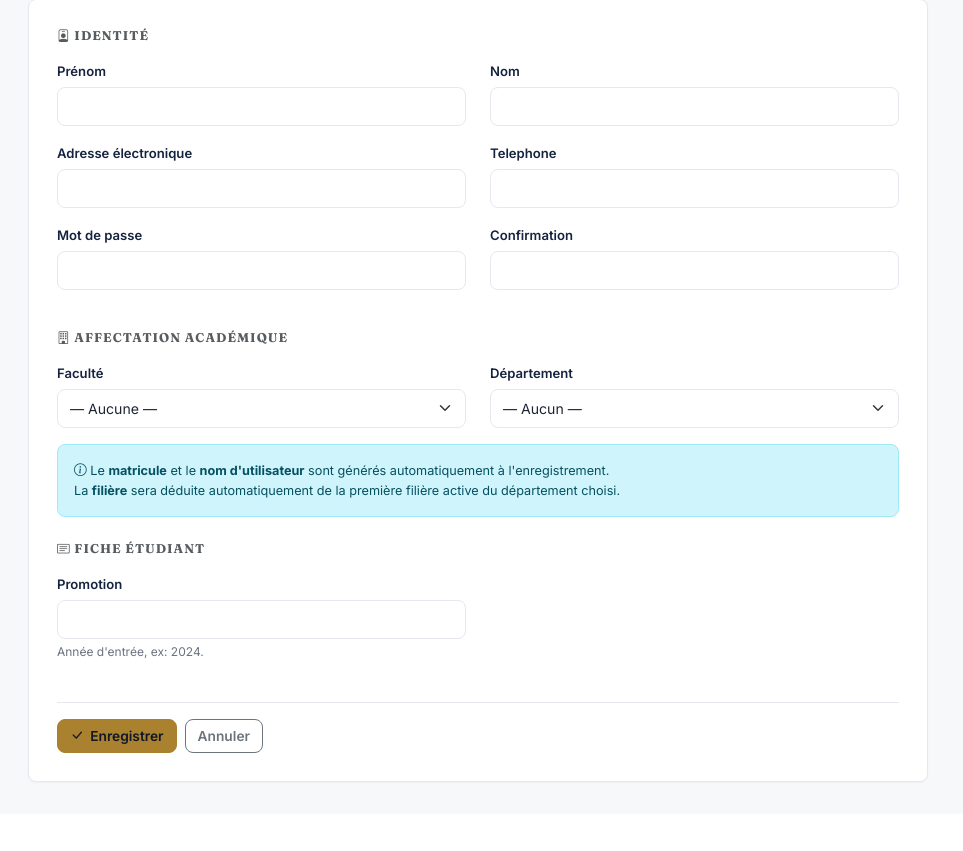
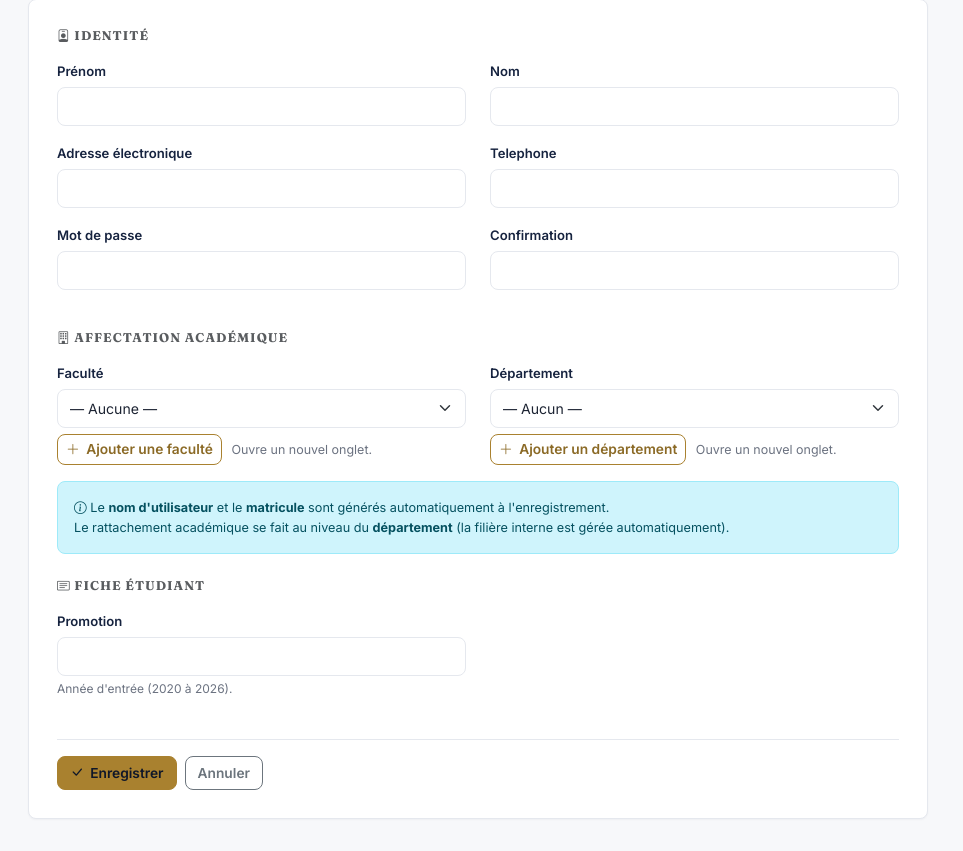
Before and after one commit to monamijer/django-academic, a Django app: page /etudiants/ajouter/ in a window 1280 px wide. Shown: the part 199-1050 px from the top of the page, without its empty margins (0-963 px from the left). Before the commit the page ends 982 px from the top, so only its background shows below. Run offline with Django 5.2, Linux system fonts and the light colour scheme; a user stored in the database is signed in; tables that the repository leaves empty hold one stand-in row (values such as "Sample post"); some libraries are stand-ins or nearby versions.

Commit message:
refactor(etudiants): drop filiere from UI, auto-create generic filiere, hide technical ids
- Faculte + Departement are now the only academic inputs. Filiere is auto-created as 'General - <departement>' if missing, so no more blocking 'no active filiere' errors.
- Username and matricule are no longer rendered: they are auto-generated at save time, avoiding confusion for professors.
- Promotion bounded 2020-2026.
- form-add.js re-injects '+ Add' buttons after cascade repopulation so they no longer disappear.
- Static js files are now tracked.

```diff
--- a/etudiants/forms.py
+++ b/etudiants/forms.py
@@ -3,6 +3,8 @@ from django.core.exceptions import ValidationError
 from django.db import IntegrityError, transaction
 from django.urls import reverse
 from django.utils import timezone
+import re
+import unicodedata
 
 from academique.models import AnneeAcademique, Cours, Departement, Faculte, Filiere
 from comptes.forms import UtilisateurCreationForm
@@ -20,31 +22,21 @@ def _add_attr(url_name, label="Ajouter"):
 
 
 # ═══════════════════════════════════════════════════════════════
-# GÉNÉRATEURS DE VALEURS UNIQUES (username, matricule)
+# Générateurs (username + matricule)
 # ═══════════════════════════════════════════════════════════════
 
 def _slugify_username_part(value):
-    """Transforme un prénom/nom en fragment de username :
-    accents retirés, espaces → point, minuscules, caractères sûrs."""
-    import re
-    import unicodedata
-
     value = unicodedata.normalize("NFKD", value or "")
     value = value.encode("ascii", "ignore").decode("ascii")
     value = re.sub(r"[^a-zA-Z0-9.\-]+", "", value)
-    value = value.strip(".-").lower()
-    return value or "user"
+    return value.strip(".-").lower() or "user"
 
 
 def generer_username(first_name, last_name):
-    """Construit un username unique : prenom.nom, prenom.nom2, prenom.nom3...
-    Si prénom/nom vides, retombe sur 'etudiant'."""
     prenom = _slugify_username_part(first_name)
     nom = _slugify_username_part(last_name)
-
     base = f"{prenom}.{nom}" if (prenom != "user" or nom != "user") else "etudiant"
     base = base.strip(".-") or "etudiant"
-
     username = base
     suffixe = 1
     while Utilisateur.objects.filter(username=username).exists():
@@ -53,14 +45,13 @@ def generer_username(first_name, last_name):
     return username
 
 
+def _annee_prefix():
+    annee = AnneeAcademique.courante()
+    return annee.libelle.split("-")[0] if annee else str(timezone.now().year)
+
+
 def generer_matricule():
-    """Format : ETU-<annee courante>-<compteur 5 chiffres>
-    Ex: ETU-2026-00001, ETU-2026-00002...
-    Basé sur le plus grand matricule existant pour l'année courante."""
-    annee = AnneeAcademique.courante()
-    annee_label = (annee.libelle.split("-")[0] if annee else str(timezone.now().year))
-    prefix = f"ETU-{annee_label}-"
-
+    prefix = f"ETU-{_annee_prefix()}-"
     dernier = (
         Etudiant.objects
         .filter(matricule__startswith=prefix)
@@ -78,21 +69,44 @@ def generer_matricule():
     return f"{prefix}{numero:05d}"
 
 
+def _filiere_pour_departement(departement):
+    """Retourne la filière à utiliser pour un département.
+    Si aucune filière active n'existe, en crée une 'Général' automatiquement.
+    Ainsi l'étudiant peut toujours être créé — la notion de filière reste
+    en base pour compatibilité mais n'est plus demandée à l'utilisateur."""
+    filiere = (
+        Filiere.objects.filter(departement=departement, est_active=True)
+        .order_by("nom").first()
+    )
+    if filiere:
+        return filiere
+
+    # Création automatique d'une filière générique
+    code_base = f"GEN-{departement.code}"
+    code = code_base
+    suffixe = 1
+    while Filiere.objects.filter(code=code).exists():
+        suffixe += 1
+        code = f"{code_base}-{suffixe}"
+
+    return Filiere.objects.create(
+        departement=departement,
+        nom=f"Général — {departement.nom}",
+        code=code,
+        duree_annees=3,
+        est_active=True,
+    )
+
+
 # ═══════════════════════════════════════════════════════════════
-# CRÉATION D'ÉTUDIANT
+# Création
 # ═══════════════════════════════════════════════════════════════
 
 class EtudiantCreationForm(UtilisateurCreationForm):
-    """Crée en une seule transaction :
-    - un Utilisateur (role=ETUDIANT), username auto-généré
-    - une fiche Etudiant, matricule auto-généré
+    """Création : l'utilisateur choisit Faculté → Département.
+    La filière est résolue automatiquement (créée si absente).
+    Username et matricule sont auto-générés, invisibles."""
 
-    Cascade faculté → département (la filière n'est plus demandée :
-    elle sera déduite automatiquement de la première filière active
-    du département choisi).
-    """
-
-    # ─── Cascade ───
     faculte = forms.ModelChoiceField(
         queryset=Faculte.objects.none(),
         empty_label="— Sélectionnez une faculté —",
@@ -111,20 +125,14 @@ class EtudiantCreationForm(UtilisateurCreationForm):
         label="Département",
         widget=forms.Select(attrs={"class": "form-select"}),
     )
-
-    # ─── Identité (username dérivé automatiquement) ───
-    # On garde first_name, last_name, email, telephone du parent,
-    # mais on retire username et on le calcule côté serveur.
-
     promotion = forms.IntegerField(
-        min_value=2000,
-        max_value=2100,
+        min_value=2020,
+        max_value=2026,
         widget=forms.NumberInput(attrs={"class": "form-control"}),
-        help_text="Année d'entrée, ex: 2024.",
+        help_text="Année d'entrée (2020 à 2026).",
     )
 
     class Meta(UtilisateurCreationForm.Meta):
-        # Plus de username ni de filiere dans le formulaire
         fields = ["first_name", "last_name", "email", "telephone"]
 
     def __init__(self, *args, utilisateur=None, **kwargs):
@@ -133,7 +141,7 @@ class EtudiantCreationForm(UtilisateurCreationForm):
         # Retirer les champs hérités inutiles
         for champ in (
             "username", "role", "faculte_admin", "departement_admin",
-            "est_actif_compte", "filiere",
+            "est_actif_compte", "filiere", "matricule",
         ):
             self.fields.pop(champ, None)
 
@@ -148,8 +156,14 @@ class EtudiantCreationForm(UtilisateurCreationForm):
         else:
             self.fields["faculte"].queryset = Faculte.objects.filter(est_active=True)
             self.fields["departement"].queryset = Departement.objects.filter(est_actif=True)
+            self.fields["departement"].widget.attrs.update(
+                _add_attr("academique:creer_departement", "Ajouter un département")
+            )
+            self.fields["faculte"].widget.attrs.update(
+                _add_attr("academique:creer_faculte", "Ajouter une faculté")
+            )
 
-        # Pré-remplissage à l'édition
+        # Pré-remplissage édition
         if self.instance and self.instance.pk and self.instance.filiere_id:
             dep = self.instance.filiere.departement
             self.fields["departement"].initial = dep.pk
@@ -157,23 +171,11 @@ class EtudiantCreationForm(UtilisateurCreationForm):
 
     def clean(self):
         cleaned = super().clean()
-        # Cohérence faculté ↔ département
         faculte = cleaned.get("faculte")
         departement = cleaned.get("departement")
         if faculte and departement and departement.faculte_id != faculte.pk:
             raise ValidationError({
                 "departement": "Ce département n'appartient pas à la faculté choisie."
-            })
-
-        # Vérifie qu'il existe au moins une filière active pour ce département
-        if departement and not Filiere.objects.filter(
-            departement=departement, est_active=True
-        ).exists():
-            raise ValidationError({
-                "departement": (
-                    f"Le département « {departement.nom} » n'a aucune filière active. "
-                    "Créez-en une avant d'inscrire un étudiant."
-                )
             })
         return cleaned
 
@@ -185,31 +187,20 @@ class EtudiantCreationForm(UtilisateurCreationForm):
         last_name = self.cleaned_data.get("last_name", "").strip()
         departement = self.cleaned_data["departement"]
 
-        # Filière par défaut = première filière active du département
-        filiere_defaut = (
-            Filiere.objects.filter(departement=departement, est_active=True)
-            .order_by("nom")
-            .first()
-        )
-        if filiere_defaut is None:
-            raise ValidationError(
-                "Impossible de créer l'étudiant : aucune filière active "
-                f"n'existe dans le département « {departement.nom} »."
-            )
-
         try:
             with transaction.atomic():
-                # 1. Créer l'utilisateur avec username auto-généré
+                # Filière auto-créée si absente
+                filiere = _filiere_pour_departement(departement)
+
                 utilisateur = super().save(commit=False)
                 utilisateur.username = generer_username(first_name, last_name)
                 utilisateur.role = Utilisateur.Role.ETUDIANT
                 utilisateur.save()
 
-                # 2. Créer la fiche Etudiant avec matricule auto-généré
                 Etudiant.objects.create(
                     utilisateur=utilisateur,
                     matricule=generer_matricule(),
-                    filiere=filiere_defaut,
+                    filiere=filiere,
                     promotion=self.cleaned_data["promotion"],
                 )
                 return utilisateur
@@ -221,12 +212,10 @@ class EtudiantCreationForm(UtilisateurCreationForm):
 
 
 # ═══════════════════════════════════════════════════════════════
-# ÉDITION D'UNE FICHE EXISTANTE
+# Édition
 # ═══════════════════════════════════════════════════════════════
 
 class EtudiantForm(forms.ModelForm):
-    """Édition : cascade faculté → département (filière déduite automatiquement)."""
-
     faculte = forms.ModelChoiceField(
         queryset=Faculte.objects.none(),
         empty_label="— Sélectionnez une faculté —",
@@ -250,7 +239,9 @@ class EtudiantForm(forms.ModelForm):
         model = Etudiant
         fields = ["promotion", "est_actif"]
         widgets = {
-            "promotion": forms.NumberInput(attrs={"class": "form-control"}),
+            "promotion": forms.NumberInput(attrs={
+                "class": "form-control", "min": 2020, "max": 2026,
+            }),
             "est_actif": forms.CheckboxInput(attrs={"class": "form-check-input"}),
         }
 
@@ -267,6 +258,12 @@ class EtudiantForm(forms.ModelForm):
         else:
             self.fields["faculte"].queryset = Faculte.objects.filter(est_active=True)
             self.fields["departement"].queryset = Departement.objects.filter(est_actif=True)
+            self.fields["departement"].widget.attrs.update(
+                _add_attr("academique:creer_departement", "Ajouter un département")
+            )
+            self.fields["faculte"].widget.attrs.update(
+                _add_attr("academique:creer_faculte", "Ajouter une faculté")
+            )
 
         if self.instance and self.instance.pk and self.instance.filiere_id:
             dep = self.instance.filiere.departement
@@ -281,37 +278,19 @@ class EtudiantForm(forms.ModelForm):
             raise ValidationError({
                 "departement": "Ce département n'appartient pas à la faculté choisie."
             })
-        if departement and not Filiere.objects.filter(
-            departement=departement, est_active=True
-        ).exists():
-            raise ValidationError({
-                "departement": (
-                    f"Le département « {departement.nom} » n'a aucune filière active."
-                )
-            })
         return cleaned
 
     def save(self, commit=True):
         etudiant = super().save(commit=False)
         departement = self.cleaned_data["departement"]
-
-        filiere_defaut = (
-            Filiere.objects.filter(departement=departement, est_active=True)
-            .order_by("nom").first()
-        )
-        if filiere_defaut is None:
-            raise ValidationError(
-                "Aucune filière active dans le département choisi."
-            )
-        etudiant.filiere = filiere_defaut
-
+        etudiant.filiere = _filiere_pour_departement(departement)
         if commit:
             etudiant.save()
         return etudiant
 
 
 # ═══════════════════════════════════════════════════════════════
-# INSCRIPTIONS ET NOTES (inchangés)
+# Inscriptions et notes
 # ═══════════════════════════════════════════════════════════════
 
 class InscriptionForm(forms.ModelForm):
--- a/etudiants/templates/etudiants/formulaire_etudiant.html
+++ b/etudiants/templates/etudiants/formulaire_etudiant.html
@@ -2,14 +2,11 @@
 {% block titre %}{{ titre }}{% endblock %}
 
 {% block contenu %}
-<div class="page-head">
-  <div><h1>{{ titre }}</h1></div>
-</div>
+<div class="page-head"><div><h1>{{ titre }}</h1></div></div>
 
 <div class="panel" style="padding: 1.75rem; max-width: 900px;">
   <form method="post" autocomplete="off">
     {% csrf_token %}
-
     {% if form.non_field_errors %}
       <div class="alert alert-danger">
         {% for err in form.non_field_errors %}<div>{{ err }}</div>{% endfor %}
@@ -17,8 +14,7 @@
     {% endif %}
 
     {# ═══ Identité ═══ #}
-    <h6 class="text-uppercase small fw-bold text-muted mb-3"
-        style="letter-spacing: .08em;">
+    <h6 class="text-uppercase small fw-bold text-muted mb-3" style="letter-spacing: .08em;">
       <i class="bi bi-person-badge"></i> Identité
     </h6>
 
@@ -59,12 +55,10 @@
       {% endif %}
     </div>
 
-    {# ═══ Affectation académique ═══ #}
-    <h6 class="text-uppercase small fw-bold text-muted mt-4 mb-3"
-        style="letter-spacing: .08em;">
+    {# ═══ Affectation ═══ #}
+    <h6 class="text-uppercase small fw-bold text-muted mt-4 mb-3" style="letter-spacing: .08em;">
       <i class="bi bi-building"></i> Affectation académique
     </h6>
-
     <div class="row">
       <div class="col-md-6 mb-3">
         <label class="form-label">{{ form.faculte.label }}</label>
@@ -80,18 +74,16 @@
 
     <div class="alert alert-info small mb-4">
       <i class="bi bi-info-circle"></i>
-      Le <strong>matricule</strong> et le <strong>nom d'utilisateur</strong>
+      Le <strong>nom d'utilisateur</strong> et le <strong>matricule</strong>
       sont générés automatiquement à l'enregistrement.<br>
-      La <strong>filière</strong> sera déduite automatiquement de la première
-      filière active du département choisi.
+      Le rattachement académique se fait au niveau du <strong>département</strong>
+      (la filière interne est gérée automatiquement).
     </div>
 
-    {# ═══ Fiche étudiant ═══ #}
-    <h6 class="text-uppercase small fw-bold text-muted mt-4 mb-3"
-        style="letter-spacing: .08em;">
+    {# ═══ Fiche ═══ #}
+    <h6 class="text-uppercase small fw-bold text-muted mt-4 mb-3" style="letter-spacing: .08em;">
       <i class="bi bi-card-text"></i> Fiche étudiant
     </h6>
-
     <div class="row">
       <div class="col-md-6 mb-3">
         <label class="form-label">{{ form.promotion.label }}</label>
@@ -107,15 +99,11 @@
       {% endif %}
     </div>
 
-    {# ═══ Actions ═══ #}
-    <div class="d-flex gap-2 mt-4 pt-3"
-         style="border-top: 1px solid var(--up-line);">
+    <div class="d-flex gap-2 mt-4 pt-3" style="border-top: 1px solid var(--up-line);">
       <button type="submit" class="btn btn-brand btn-icon">
         <i class="bi bi-check-lg"></i> Enregistrer
       </button>
-      <a href="{% url 'etudiants:liste_etudiants' %}" class="btn btn-outline-secondary">
-        Annuler
-      </a>
+      <a href="{% url 'etudiants:liste_etudiants' %}" class="btn btn-outline-secondary">Annuler</a>
     </div>
   </form>
 </div>
--- a/static/js/form-add.js
+++ b/static/js/form-add.js
@@ -1,9 +1,7 @@
 /* ═══════════════════════════════════════════════════════════
    FORM ADD — boutons "+ Ajouter" à côté des selects
-   ============================================================
-   Tout <select data-add-url="..."> reçoit un lien cliquable
-   qui ouvre le formulaire cible dans un nouvel onglet, en
-   transmettant l'URL de retour pour que "Annuler" ramène ici.
+   Expose window.UNIVPILOT_addButtons() pour que la cascade
+   puisse réinjecter les boutons après repeuplement.
    ═══════════════════════════════════════════════════════════ */
 
 const buildAddLink = (select) => {
@@ -34,26 +32,27 @@ const buildAddLink = (select) => {
 const initAddButtons = () => {
   const selects = document.querySelectorAll('select[data-add-url]');
   selects.forEach((select) => {
-    if (select.dataset.addInitialized === '1') return;
+    // Si un wrapper existe déjà juste après, on le retire puis on remet
+    const next = select.nextElementSibling;
+    if (next && next.classList && next.classList.contains('up-add-hint')) {
+      next.remove();
+    }
     const widget = buildAddLink(select);
     if (!widget) return;
-    select.dataset.addInitialized = '1';
     select.insertAdjacentElement('afterend', widget);
   });
 };
 
-/**
- * Sur les formulaires ouverts avec ?return=, le lien "Annuler" ramène
- * à la page d'origine au lieu d'un historique vide.
- */
 const initReturnUrl = () => {
   const params = new URLSearchParams(window.location.search);
   const returnUrl = params.get('return');
   if (!returnUrl) return;
-
   const cancel = document.querySelector('form a.btn-outline-secondary');
   if (cancel) cancel.href = returnUrl;
 };
+
+// Exposé pour que form-cascade.js puisse rappeler après repeuplement
+window.UNIVPILOT_addButtons = initAddButtons;
 
 document.addEventListener('DOMContentLoaded', () => {
   initAddButtons();
--- a/static/js/form-cascade.js
+++ b/static/js/form-cascade.js
@@ -1,11 +1,10 @@
 /* ═══════════════════════════════════════════════════════════
-   FORM CASCADE — remplissage en cascade Faculté → Département → Filière
-   Tout <select data-cascade="X" data-target="id_Y"> déclenche un fetch
-   sur une URL fournie par data-source, puis repeuple #id_Y.
+   FORM CASCADE — Faculté → Département (filière déduite serveur)
+   Réinjecte aussi les boutons "+ Ajouter" après repeuplement.
+   Dépend de form-add.js qui expose window.UNIVPILOT_addButtons().
    ═══════════════════════════════════════════════════════════ */
 
 const API_DEPARTEMENTS = '/academique/api/departements/';
-const API_FILIERES = '/academique/api/filieres/';
 
 const remplirSelect = (select, items, placeholder) => {
   if (!select) return;
@@ -34,31 +33,36 @@ const charger = async (url) => {
   }
 };
 
+const refreshAddButtons = () => {
+  if (typeof window.UNIVPILOT_addButtons === 'function') {
+    window.UNIVPILOT_addButtons();
+  }
+};
+
 const initCascade = () => {
   const faculteSelect = document.querySelector('select[data-cascade="faculte"]');
-  const departementSelect = document.querySelector('select[data-cascade="departement"]');
-  const filiereSelect = document.getElementById('id_filiere');
+  const departementSelect = document.getElementById('id_departement');
+  if (!faculteSelect || !departementSelect) return;
 
-  if (!faculteSelect) return;
+  faculteSelect.addEventListener('change', async (event) => {
+    const faculteId = event.target.value;
+    // Réinitialise immédiatement pour montrer le rechargement
+    remplirSelect(departementSelect, [], '— Chargement… —');
 
-  faculteSelect.addEventListener('change', async (e) => {
-    const faculteId = e.target.value;
     const departements = faculteId
       ? await charger(`${API_DEPARTEMENTS}?faculte=${faculteId}`)
       : [];
-    remplirSelect(departementSelect, departements, '— Sélectionnez un département —');
-    remplirSelect(filiereSelect, [], '— Sélectionnez une filière —');
+    remplirSelect(
+      departementSelect,
+      departements,
+      departements.length
+        ? '— Sélectionnez un département —'
+        : '— Aucun département dans cette faculté —'
+    );
+    refreshAddButtons();
   });
 
-  departementSelect.addEventListener('change', async (e) => {
-    const departementId = e.target.value;
-    const filieres = departementId
-      ? await charger(`${API_FILIERES}?departement=${departementId}`)
-      : [];
-    remplirSelect(filiereSelect, filieres, '— Sélectionnez une filière —');
-  });
-
-  // Au chargement : si faculte est déjà choisie (édition), charger les départements
+  // Si faculte déjà pré-remplie (édition), déclencher le chargement
   if (faculteSelect.value) {
     faculteSelect.dispatchEvent(new Event('change'));
   }
```
